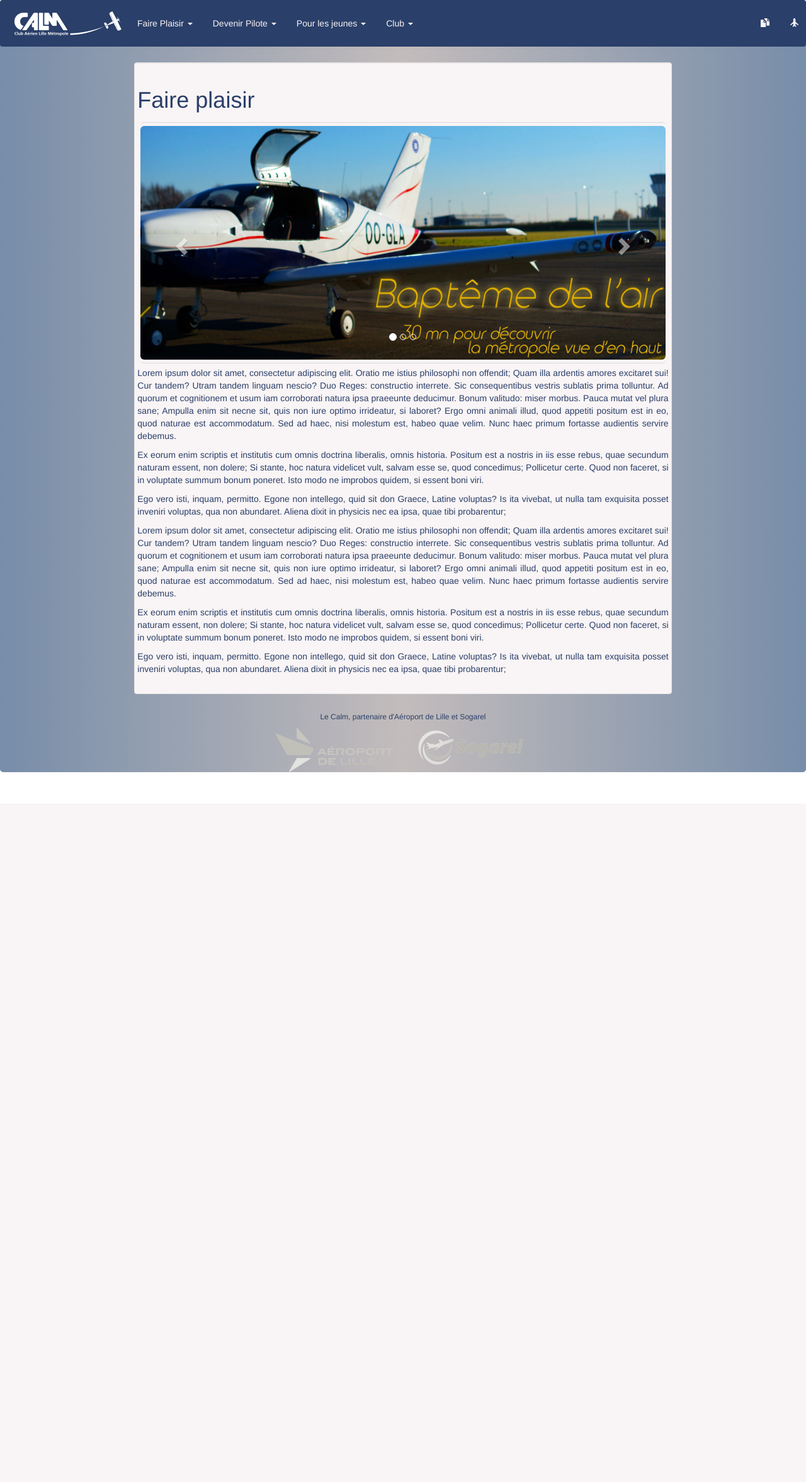
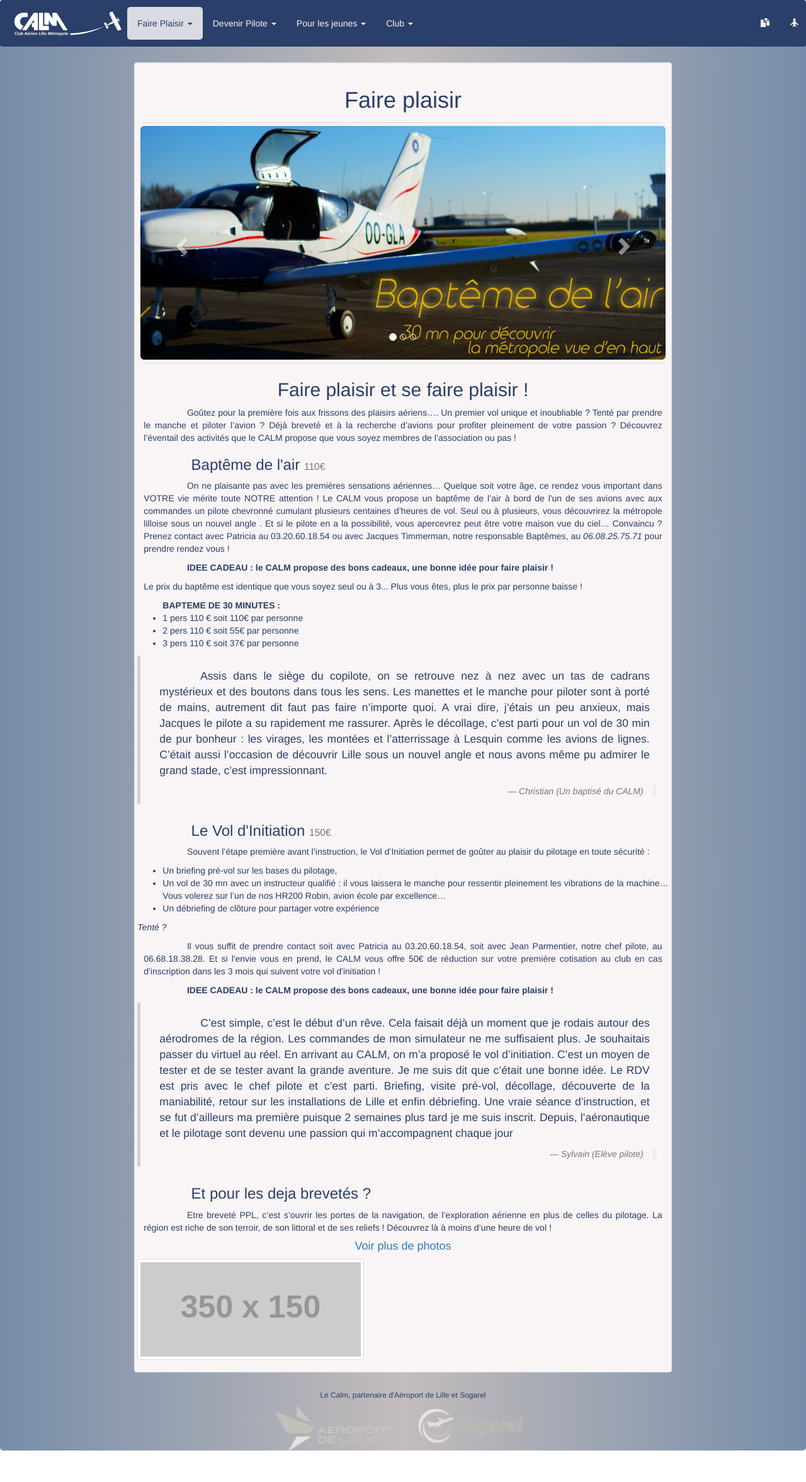
Before and after one commit to makidelille/calm-remake, a PHP site: page /Faire_plaisir.html in a window 1280 px wide. Shown: the whole page at 63% size. Before the commit the page ends 1276 px from the top, so only its background shows below. Run offline with PHP 8.4, Linux system fonts and the light colour scheme; some libraries are stand-ins or nearby versions.

Commit message:
done core web site added favicon.png TODO Documents.html TODO galerie.html TODO refine

```diff
--- a/new/Club.html
+++ b/new/Club.html
@@ -2,7 +2,9 @@
 <html>
 
 <head>
-    <title>Acceuil</title>
+    <title>Club</title>
+    <link rel="icon" type="image/png" href="img/favicon.png" />
+
     <meta charset="utf-8">
     <!-- <meta name="viewport" content="width=device-width, initial-scale=1"> -->
     <meta name="viewport" content="user-scalable=no, initial-scale=1, maximum-scale=1, minimum-scale=1, width=320, height=device-height, target-densitydpi=medium-dpi" />
--- a/new/Documents.html
+++ b/new/Documents.html
@@ -2,7 +2,9 @@
 <html>
 
 <head>
-    <title>Acceuil</title>
+    <title>Documents</title>
+    <link rel="icon" type="image/png" href="img/favicon.png" />
+
     <meta charset="utf-8">
     <!-- <meta name="viewport" content="width=device-width, initial-scale=1"> -->
     <meta name="viewport" content="user-scalable=no, initial-scale=1, maximum-scale=1, minimum-scale=1, width=320, height=device-height, target-densitydpi=medium-dpi" />
--- a/new/Faire_plaisir.html
+++ b/new/Faire_plaisir.html
@@ -2,7 +2,9 @@
 <html>
 
 <head>
-    <title>Acceuil</title>
+    <title>Faire plaisir</title>
+    <link rel="icon" type="image/png" href="img/favicon.png" />
+
     <meta charset="utf-8">
     <!-- <meta name="viewport" content="width=device-width, initial-scale=1"> -->
     <meta name="viewport" content="user-scalable=no, initial-scale=1, maximum-scale=1, minimum-scale=1, width=320, height=device-height, target-densitydpi=medium-dpi" />
@@ -25,11 +27,11 @@
             </div>
             <ul class="nav navbar-nav">
                 <li class="dropdown">
-                    <a href="Faire_plaisir.html" class="dropdown-toggle" data-toggle="dropdown">Faire Plaisir <span class="caret"></span></a>
+                    <a href="#" class="dropdown-toggle" data-toggle="dropdown">Faire Plaisir <span class="caret"></span></a>
                     <ul class="dropdown-menu" role="Club">
-                        <li><a href="Faire_plaisir.html#bapteme">bapteme</a></li>
-                        <li><a href="Faire_plaisir.html#volInit">vol d'initiation</a></li>
-                        <li><a href="Faire_plaisir.html#dejabrevete">deja breveté ?</a></li>
+                        <li><a href="#bapteme">bapteme</a></li>
+                        <li><a href="#volinit">vol d'initiation</a></li>
+                        <li><a href="#dejabrevete">deja breveté ?</a></li>
                     </ul>
                 </li>
                 <li class="dropdown">
@@ -87,11 +89,11 @@
             <div class="collapse navbar-collapse" id="navbar_xs">
                 <ul class="nav navbar-nav">
                     <li class="dropdown">
-                        <a href="Faire_plaisir.html" class="dropdown-toggle" data-toggle="dropdown"><span class="glyphicon glyphicon-menu-right"></span> Faire Plaisir </a>
+                        <a href="#" class="dropdown-toggle" data-toggle="dropdown"><span class="glyphicon glyphicon-menu-right"></span> Faire Plaisir </a>
                         <ul class="dropdown-menu" role="Club">
-                            <li><a href="Faire_plaisir.html#bapteme">bapteme</a></li>
-                            <li><a href="Faire_plaisir.html#volInit">vol d'initiation</a></li>
-                            <li><a href="Faire_plaisir.html#dejabrevete">deja breveté ?</a></li>
+                            <li><a href="#bapteme">bapteme</a></li>
+                            <li><a href="#volinit">vol d'initiation</a></li>
+                            <li><a href="#dejabrevete">deja breveté ?</a></li>
                         </ul>
                     </li>
                     <li class="dropdown">
@@ -123,15 +125,16 @@
                             <span class="glyphicon glyphicon-duplicate"></span> Documents
                         </a>
                     </li>
-                    <li><a href="http://calm.openflyers.fr/">
-                          <span class="glyphicon glyphicon-plane"></span> OpenFlyers
+                    <li>
+                        <a href="http://calm.openflyers.fr/">
+                            <span class="glyphicon glyphicon-plane"></span> OpenFlyers
                         </a>
                     </li>
                 </ul>
             </div>
         </nav>
-        <div class="content">
-            <div class="col-md-8 col-md-offset-2 col-sm-10 col-sm-offset-1 col-xs-12 well">
+        <div class="content" id="top">
+            <div class="col-md-8 col-md-offset-2 col-sm-10 col-sm-offset-1 col-xs-12 well text-center">
                 <div class="row">
                     <h1>Faire plaisir</h1>
                 </div>
@@ -162,25 +165,58 @@
                     </div>
                 </div>
                 <div class="row text-justify">
-                    <p>Lorem ipsum dolor sit amet, consectetur adipiscing elit. Oratio me istius philosophi non offendit; Quam illa ardentis amores excitaret sui! Cur tandem? Utram tandem linguam nescio? Duo Reges: constructio interrete. Sic consequentibus
-                        vestris sublatis prima tolluntur. Ad quorum et cognitionem et usum iam corroborati natura ipsa praeeunte deducimur. Bonum valitudo: miser morbus. Pauca mutat vel plura sane; Ampulla enim sit necne sit, quis non iure optimo irrideatur,
-                        si laboret? Ergo omni animali illud, quod appetiti positum est in eo, quod naturae est accommodatum. Sed ad haec, nisi molestum est, habeo quae velim. Nunc haec primum fortasse audientis servire debemus. </p>
-
-                    <p>Ex eorum enim scriptis et institutis cum omnis doctrina liberalis, omnis historia. Positum est a nostris in iis esse rebus, quae secundum naturam essent, non dolere; Si stante, hoc natura videlicet vult, salvam esse se, quod concedimus;
-                        Pollicetur certe. Quod non faceret, si in voluptate summum bonum poneret. Isto modo ne improbos quidem, si essent boni viri. </p>
-
-                    <p>Ego vero isti, inquam, permitto. Egone non intellego, quid sit don Graece, Latine voluptas? Is ita vivebat, ut nulla tam exquisita posset inveniri voluptas, qua non abundaret. Aliena dixit in physicis nec ea ipsa, quae tibi probarentur;
-                    </p>
-
-                    <p>Lorem ipsum dolor sit amet, consectetur adipiscing elit. Oratio me istius philosophi non offendit; Quam illa ardentis amores excitaret sui! Cur tandem? Utram tandem linguam nescio? Duo Reges: constructio interrete. Sic consequentibus
-                        vestris sublatis prima tolluntur. Ad quorum et cognitionem et usum iam corroborati natura ipsa praeeunte deducimur. Bonum valitudo: miser morbus. Pauca mutat vel plura sane; Ampulla enim sit necne sit, quis non iure optimo irrideatur,
-                        si laboret? Ergo omni animali illud, quod appetiti positum est in eo, quod naturae est accommodatum. Sed ad haec, nisi molestum est, habeo quae velim. Nunc haec primum fortasse audientis servire debemus. </p>
-
-                    <p>Ex eorum enim scriptis et institutis cum omnis doctrina liberalis, omnis historia. Positum est a nostris in iis esse rebus, quae secundum naturam essent, non dolere; Si stante, hoc natura videlicet vult, salvam esse se, quod concedimus;
-                        Pollicetur certe. Quod non faceret, si in voluptate summum bonum poneret. Isto modo ne improbos quidem, si essent boni viri. </p>
-
-                    <p>Ego vero isti, inquam, permitto. Egone non intellego, quid sit don Graece, Latine voluptas? Is ita vivebat, ut nulla tam exquisita posset inveniri voluptas, qua non abundaret. Aliena dixit in physicis nec ea ipsa, quae tibi probarentur;
-                    </p>
+                    <h2 class="text-center">Faire plaisir et se faire plaisir !</h2>
+                    <p class="text"><span class="col-xs-1"></span>Goûtez pour la première fois aux frissons des plaisirs aériens…. Un premier vol unique et inoubliable ? Tenté par prendre le manche et piloter l’avion ? Déjà breveté et à la recherche d’avions pour profiter
+                        pleinement de votre passion ? Découvrez l’éventail des activités que le CALM propose que vous soyez membres de l’association ou pas !</p>
+                    <div id="bapteme">
+                        <h3 class="col-xs-12 col-xs-offset-1 text">Baptême de l'air <small>110€</small></h3>
+                        <p class="text"><span class="col-xs-1"></span>On ne plaisante pas avec les premières sensations aériennes… Quelque soit votre âge, ce rendez vous important dans VOTRE vie mérite toute NOTRE attention ! Le CALM vous propose un baptême de l’air
+                            à bord de l'un de ses avions avec aux commandes un pilote chevronné cumulant plusieurs centaines d’heures de vol. Seul ou à plusieurs, vous découvrirez la métropole lilloise sous un nouvel angle . Et si le pilote en a la possibilité,
+                            vous apercevrez peut être votre maison vue du ciel… Convaincu ? Prenez contact avec Patricia au 03.20.60.18.54 ou avec Jacques Timmerman, notre responsable Baptêmes, au <em>06.08.25.75.71</em> pour prendre rendez vous !</p>
+                        <p class="text"><span class="col-xs-1"></span><strong>IDEE CADEAU : le CALM propose des bons cadeaux, une bonne idée pour faire plaisir !</strong></p>
+                        <p class="text">Le prix du baptême est identique que vous soyez seul ou à 3... Plus vous êtes, plus le prix par personne baisse !
+                            <ul> <strong>BAPTEME DE 30 MINUTES :</strong>
+                                <li>1 pers 110 € soit 110€ par personne</li>
+                                <li>2 pers 110 € soit 55€ par personne</li>
+                                <li>3 pers 110 € soit 37€ par personne</li>
+                            </ul>
+                        </p>
+                        <blockquote class="text-justify">
+                            <p class="text"><span class="col-xs-1"></span>Assis dans le siège du copilote, on se retrouve nez à nez avec un tas de cadrans mystérieux et des boutons dans tous les sens. Les manettes et le manche pour piloter sont à porté de mains, autrement
+                                dit faut pas faire n’importe quoi. A vrai dire, j’étais un peu anxieux, mais Jacques le pilote a su rapidement me rassurer. Après le décollage, c’est parti pour un vol de 30 min de pur bonheur : les virages, les montées
+                                et l’atterrissage à Lesquin comme les avions de lignes. C’était aussi l’occasion de découvrir Lille sous un nouvel angle et nous avons même pu admirer le grand stade, c’est impressionnant.</p>
+                            <footer class="blockquote-reverse"><cite title="">Christian (Un baptisé du CALM)</cite></footer>
+                        </blockquote>
+                    </div>
+                    <div id="volinit">
+                        <h3 class="col-xs-12 col-xs-offset-1 text">Le Vol d'Initiation <small>150€</small></h3>
+                        <p class="text"><span class="col-xs-1"></span>Souvent l’étape première avant l’instruction, le Vol d’Initiation permet de goûter au plaisir du pilotage en toute sécurité :
+                            <ul>
+                                <li>Un briefing pré-vol sur les bases du pilotage,</li>
+                                <li> Un vol de 30 mn avec un instructeur qualifié : il vous laissera le manche pour ressentir pleinement les vibrations de la machine… Vous volerez sur l’un de nos HR200 Robin, avion école par excellence…</li>
+                                <li>Un débriefing de clôture pour partager votre expérience</li>
+                            </ul> <em>Tenté ?</em>
+                        </p>
+                        <p class="text"><span class="col-xs-1"></span> Il vous suffit de prendre contact soit avec Patricia au 03.20.60.18.54, soit avec Jean Parmentier, notre chef pilote, au 06.68.18.38.28. Et si l'envie vous en prend, le CALM vous offre 50€ de réduction
+                            sur votre première cotisation au club en cas d'inscription dans les 3 mois qui suivent votre vol d'initiation !</p>
+                        <p class="text"><span class="col-xs-1"></span><strong>IDEE CADEAU : le CALM propose des bons cadeaux, une bonne idée pour faire plaisir !</strong></p>
+                        <blockquote class="text-justify">
+                            <p class="text"><span class="col-xs-1"></span> C’est simple, c’est le début d’un rêve. Cela faisait déjà un moment que je rodais autour des aérodromes de la région. Les commandes de mon simulateur ne me suffisaient plus. Je souhaitais passer
+                                du virtuel au réel. En arrivant au CALM, on m’a proposé le vol d’initiation. C’est un moyen de tester et de se tester avant la grande aventure. Je me suis dit que c’était une bonne idée. Le RDV est pris avec le chef pilote
+                                et c’est parti. Briefing, visite pré-vol, décollage, découverte de la maniabilité, retour sur les installations de Lille et enfin débriefing. Une vraie séance d’instruction, et se fut d’ailleurs ma première puisque 2 semaines
+                                plus tard je me suis inscrit. Depuis, l’aéronautique et le pilotage sont devenu une passion qui m’accompagnent chaque jour</p>
+                            <footer class="blockquote-reverse"><cite title="">Sylvain (Elève pilote)</cite></footer>
+                        </blockquote>
+                    </div>
+                    <div id="dejabrevete">
+                        <h3 class="col-xs-12 col-xs-offset-1 text">Et pour les deja brevetés ?</h3>
+                        <p class="text"><span class="col-xs-1"></span> Etre breveté PPL, c’est s’ouvrir les portes de la navigation, de l’exploration aérienne en plus de celles du pilotage. La région est riche de son terroir, de son littoral et de ses reliefs ! Découvrez
+                            là à moins d’une heure de vol !</p>
+                        <h4 class="text-center"><a href="galerie.html">Voir plus de photos</a></h4>
+                        <div id="img_carousel">
+                              <img src="http://placehold.it/350x150" class="text-center img-thumbnail img-responsive" alt="" />
+                        </div>
+                    </div>
 
                 </div>
             </div>
@@ -195,6 +231,32 @@
             </div>
         </div>
     </div>
+    <nav class="footer navbar navbar-fixed-bottom hidden-xs">
+      <div class="nav navbar-header">
+        <a href="#top" class="navbar-brand glyphicon glyphicon-arrow-up"></a>
+      </div>
+      <ul class="nav navbar-nav navbar-right">
+        <li><a href="#bapteme">bapteme</a></li>
+        <li><a href="#volinit">vol d'initiation</a></li>
+        <li><a href="#dejabrevete">deja breveté ?</a></li>
+        <li><span class="col-xs-1"></span></li>
+      </ul>
+    </nav>
+    <nav class="footer navbar navbar-fixed-bottom visible-xs">
+      <div class="nav navbar-header">
+        <a href="#top" class="navbar-brand glyphicon glyphicon-arrow-up"></a>
+      <button type="button" class="navbar-toggle" data-toggle="collapse" data-target="#footerbar_xs">
+          <span class="sr-only">Toggle navigation</span>
+          <span class="glyphicon glyphicon-menu-hamburger"></span>
+        </div>
+      </button>
+      <ul class="nav navbar-nav navbar-right collapse navbar-collapse" id="footerbar_xs">
+        <li><a href="#bapteme">bapteme</a></li>
+        <li><a href="#volinit">vol d'initiation</a></li>
+        <li><a href="#dejabrevete">deja breveté ?</a></li>
+          <li><span class="col-xs-1"></span></li>
+      </ul>
+    </nav>
 </body>
 
 
--- a/new/css/index.css
+++ b/new/css/index.css
@@ -99,7 +99,7 @@
     color: #D8DBE2;
     background-color: #2A3F69;
     position: fixed;
-    bottom: 0;
+    bottom: -1;
     width: 100%;
 }
 
--- a/new/index.html
+++ b/new/index.html
@@ -3,6 +3,8 @@
 
 <head>
     <title>Acceuil</title>
+    <link rel="icon" type="image/png" href="img/favicon.png" />
+
     <meta charset="utf-8">
     <!-- <meta name="viewport" content="width=device-width, initial-scale=1"> -->
     <meta name="viewport" content="user-scalable=no, initial-scale=1, maximum-scale=1, minimum-scale=1, width=320, height=device-height, target-densitydpi=medium-dpi" />
@@ -134,7 +136,7 @@
         <div class="content">
             <div class="col-md-8 col-md-offset-2 col-sm-10 col-sm-offset-1 col-xs-12 well">
               <div class="row">
-                  <h1>Bienvenue au CALM <small>Club Aerien Lille Metropole</small></h1>
+                  <h1 class="text-center">Bienvenue au CALM <small>Club Aerien Lille Metropole</small></h1>
               </div>
                 <div class="row">
                     <div id="press_carousel" class="carousel slide" data-ride="carousel">
@@ -168,7 +170,7 @@
                         Basé à l’aéroport de Lille-Lesquin, le CALM est une association à but non lucratif qui propose au plus grand nombre une panoplie complète d’activités aéronautiques.
                         <br/><i class="tab_to_right">On embarque ?</i>
                     </h4>
-                    <h3 class="col-xs-12"></span><a href="#" class="btn btn-primary btn-lg" role="button">Envie de faire plaisir ? </a></h3>
+                    <h3 class="col-xs-12"></span>Envie de faire plaisir ?</h3>
                     <p class="text"><span class="col-xs-1"></span><span class="glyphicon glyphicon-plane rotate_90R"></span>
                         Un baptême pour le plaisir de la découverte, un vol d’initiation pour enfin prendre le manche… Le CALM propose de partager avec vous les joies de l’aviation…
                     </p>
```
Also changed, not shown: new/Devenir_Pilote.html (+4 -3 lines), new/Pour_les_jeunes.html (+81 -29 lines), new/galerie.html (added, +22 -0 lines), new/img/favicon.png (added).
